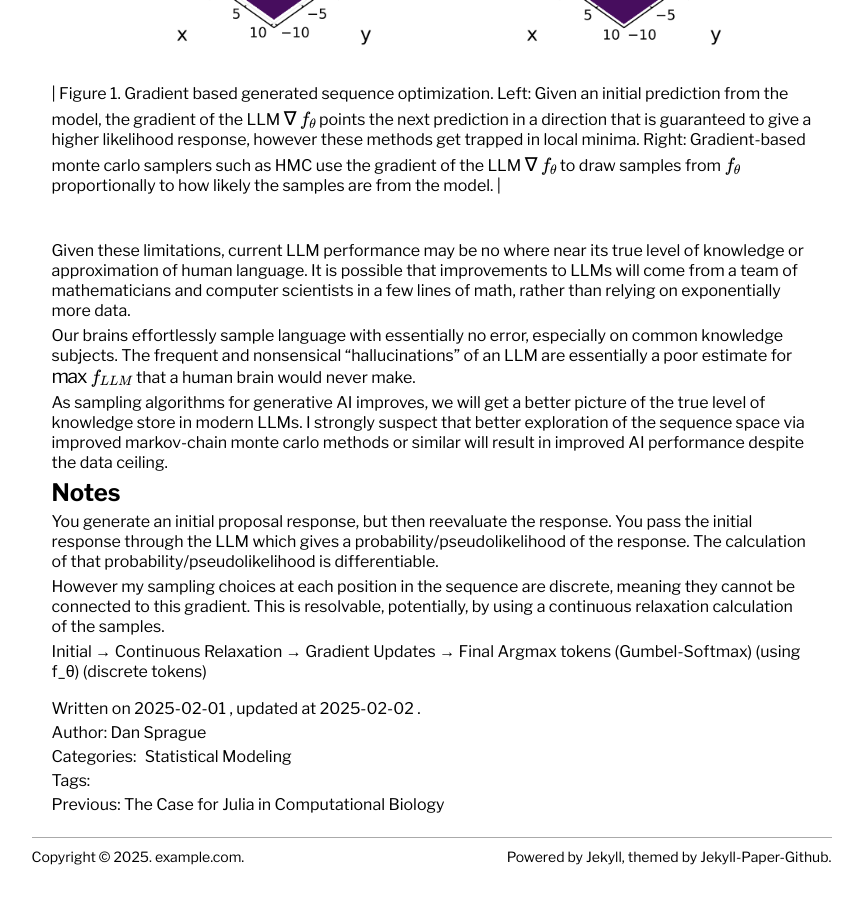
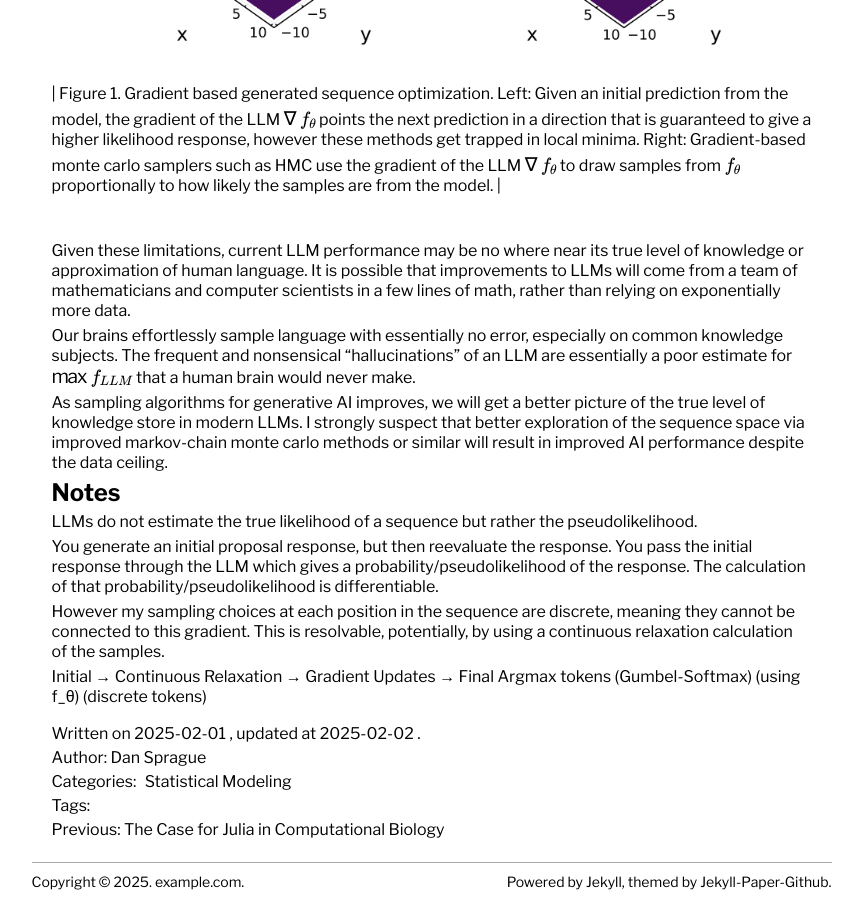
Before and after one commit to dan-sprague/dan-sprague.github.io, a Jekyll site: the page built from _posts/2025-02-02-llmthinking.markdown, in a window 1280 px wide and 900 px high, scrolled down 2177 px. Shown: the whole window, without its empty margins (201-1064 px from the left). Built offline with Jekyll 4.4.1, drawn with Linux system fonts in a browser that asks for light colours; formulas are drawn with MathJax 3; before the commit the page ends 3052 px from its top, so only the background shows below that.

Commit message:
fixed bug

```diff
--- a/_posts/2025-02-02-llmthinking.markdown
+++ b/_posts/2025-02-02-llmthinking.markdown
@@ -64,6 +64,8 @@ As sampling algorithms for generative AI improves, we will get a better picture
 
 # Notes
 
+LLMs do not estimate the true likelihood of a sequence but rather the pseudolikelihood.
+
 You generate an initial proposal response, but then reevaluate the response. You pass the initial response through the LLM which gives a probability/pseudolikelihood of the response. The calculation of that probability/pseudolikelihood is differentiable.
 
 However my sampling choices at each position in the sequence are discrete, meaning they cannot be connected to this gradient. This is resolvable, potentially, by using a continuous relaxation calculation of the samples.
```
